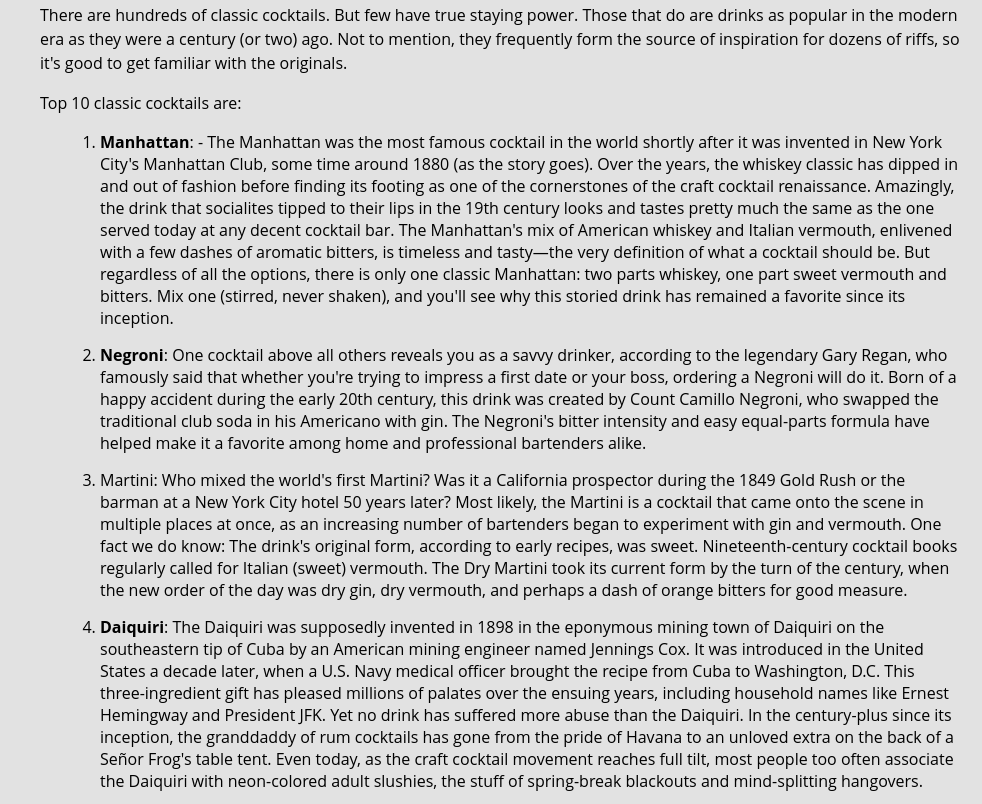
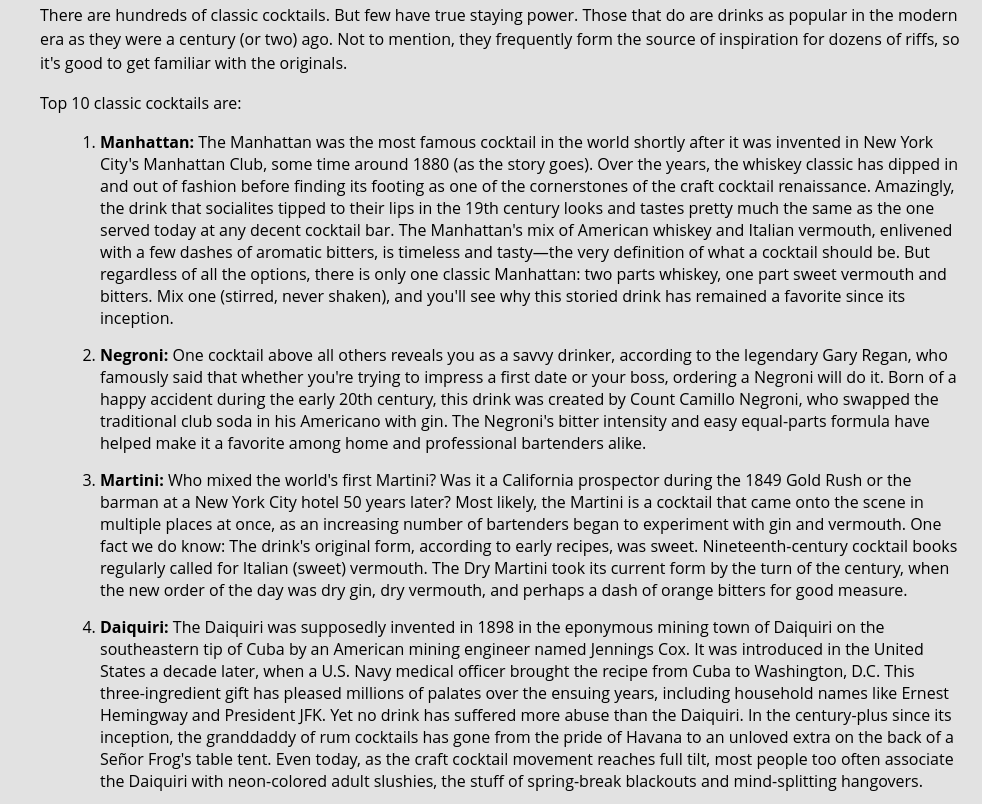
Before and after one commit to cristucu/Spirits-Documentation, a plain HTML site: page index.html in a window 1280 px wide. Shown: the part 5650-6454 px from the top of the page, without its empty margins (298-1280 px from the left). Drawn offline with Linux system fonts and the light colour scheme.

Commit message:
added top 10 classic cocktails
changed first word weight

```diff
--- a/index.html
+++ b/index.html
@@ -121,14 +121,14 @@
       <p>There are hundreds of classic cocktails. But few have true staying power. Those that do are drinks as popular in the modern era as they were a century (or two) ago. Not to mention, they frequently form the source of inspiration for dozens of riffs, so it's good to get familiar with the originals.</p>
       <p>Top 10 classic cocktails are:</p>
       <ol>
-        <li><span class="first-word">Manhattan</span>: - The Manhattan was the most famous cocktail in the world shortly after it was invented in New York City's Manhattan Club, some time around 1880 (as the story goes). Over the years, the whiskey classic has dipped in and out of fashion before finding its footing as one of the cornerstones of the craft cocktail renaissance.
+        <li><span class="first-word">Manhattan:</span> The Manhattan was the most famous cocktail in the world shortly after it was invented in New York City's Manhattan Club, some time around 1880 (as the story goes). Over the years, the whiskey classic has dipped in and out of fashion before finding its footing as one of the cornerstones of the craft cocktail renaissance.
           Amazingly, the drink that socialites tipped to their lips in the 19th century looks and tastes pretty much the same as the one served today at any decent cocktail bar. The Manhattan's mix of American whiskey and Italian vermouth, enlivened with a few dashes of aromatic bitters, is timeless and tasty—the very definition of what a cocktail should be.
           But regardless of all the options, there is only one classic Manhattan: two parts whiskey, one part sweet vermouth and bitters. Mix one (stirred, never shaken), and you'll see why this storied drink has remained a favorite since its inception.</li>
-          <li><span class="first-word">Negroni</span>: One cocktail above all others reveals you as a savvy drinker, according to the legendary Gary Regan, who famously said that whether you're trying to impress a first date or your boss, ordering a Negroni will do it. Born of a happy accident during the early 20th century, this drink was created by Count Camillo Negroni, who swapped the traditional club soda in his Americano with gin. The Negroni's bitter intensity and easy equal-parts formula have helped make it a favorite among home and professional bartenders alike.</li>
-          <li>Martini: Who mixed the world's first Martini? Was it a California prospector during the 1849 Gold Rush or the barman at a New York City hotel 50 years later? Most likely, the Martini is a cocktail that came onto the scene in multiple places at once, as an increasing number of bartenders began to experiment with gin and vermouth.
+          <li><span class="first-word">Negroni:</span> One cocktail above all others reveals you as a savvy drinker, according to the legendary Gary Regan, who famously said that whether you're trying to impress a first date or your boss, ordering a Negroni will do it. Born of a happy accident during the early 20th century, this drink was created by Count Camillo Negroni, who swapped the traditional club soda in his Americano with gin. The Negroni's bitter intensity and easy equal-parts formula have helped make it a favorite among home and professional bartenders alike.</li>
+          <li><span class="first-word">Martini:</span> Who mixed the world's first Martini? Was it a California prospector during the 1849 Gold Rush or the barman at a New York City hotel 50 years later? Most likely, the Martini is a cocktail that came onto the scene in multiple places at once, as an increasing number of bartenders began to experiment with gin and vermouth.
 
             One fact we do know: The drink's original form, according to early recipes, was sweet. Nineteenth-century cocktail books regularly called for Italian (sweet) vermouth. The Dry Martini took its current form by the turn of the century, when the new order of the day was dry gin, dry vermouth, and perhaps a dash of orange bitters for good measure.</li>
-          <li><span class="first-word">Daiquiri</span>: The Daiquiri was supposedly invented in 1898 in the eponymous mining town of Daiquiri on the southeastern tip of Cuba by an American mining engineer named Jennings Cox. It was introduced in the United States a decade later, when a U.S. Navy medical officer brought the recipe from Cuba to Washington, D.C.
+          <li><span class="first-word">Daiquiri:</span> The Daiquiri was supposedly invented in 1898 in the eponymous mining town of Daiquiri on the southeastern tip of Cuba by an American mining engineer named Jennings Cox. It was introduced in the United States a decade later, when a U.S. Navy medical officer brought the recipe from Cuba to Washington, D.C.
             This three-ingredient gift has pleased millions of palates over the ensuing years, including household names like Ernest Hemingway and President JFK. Yet no drink has suffered more abuse than the Daiquiri. In the century-plus since its inception, the granddaddy of rum cocktails has gone from the pride of Havana to an unloved extra on the back of a Señor Frog's table tent. Even today, as the craft cocktail movement reaches full tilt, most people too often associate the Daiquiri with neon-colored adult slushies, the stuff of spring-break blackouts and mind-splitting hangovers.</li>
           <li><span class="first-word">Old Fashioned:</span> The very first definition of the word “cocktail” in print (way back in 1806) described a combination of sugar, bitters, water, and spirit. In other words, this drink is precisely what the word cocktail referred to 200 years ago. Old Fashioned, indeed. It typically calls for bourbon or rye whiskey, but variations abound. In theory, you could swap out the spirit, sweetener or bitters for endless new versions of the Old Fashioned. But the original is so solid, it's definitely where you should start.
           </li>
```
Also changed, not shown: 1 other file.
